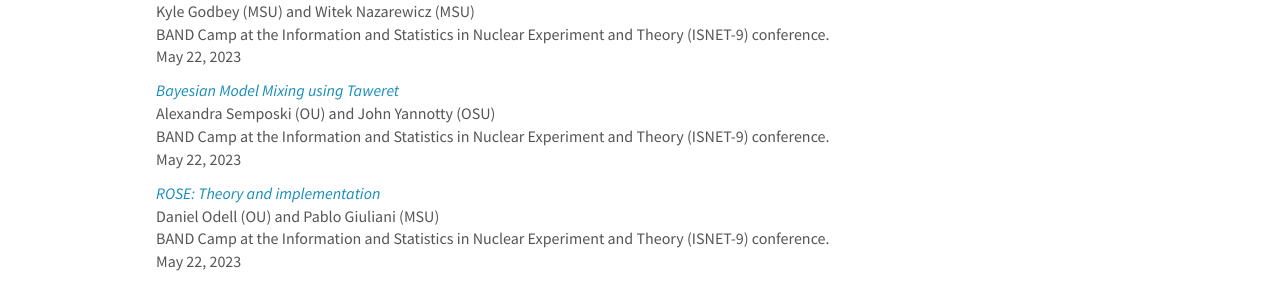
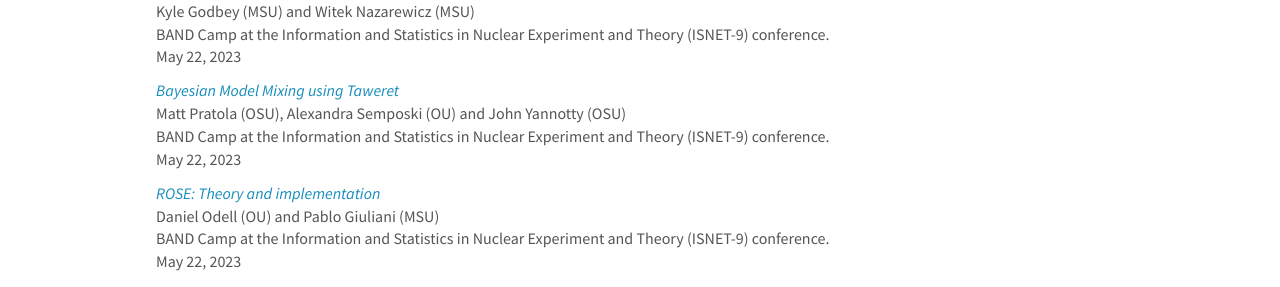
Before and after one commit to bandframework/bandframework.github.io, a Jekyll site: the page built from _pages/presentations.md, in a window 1280 px wide and 900 px high, scrolled down 1236 px. Shown: the part 157-444 px from the top of the window. Built offline with Jekyll 4.4.1, drawn with Linux system fonts in a browser that asks for light colours; nearby versions of some CDN libraries.

Commit message:
Update presentations.yml

```diff
--- a/_data/presentations.yml
+++ b/_data/presentations.yml
@@ -59,7 +59,7 @@
     BAND Camp at the Information and Statistics in Nuclear Experiment and Theory (ISNET-9) conference.
   date: >
     May 22, 2023
-  presenter: Alexandra Semposki (OU) and John Yannotty (OSU)
+  presenter: Matt Pratola (OSU), Alexandra Semposki (OU) and John Yannotty (OSU)
   link:
     url: https://indico.cern.ch/event/1223721/contributions/5394830/
   highlight: 0
```
